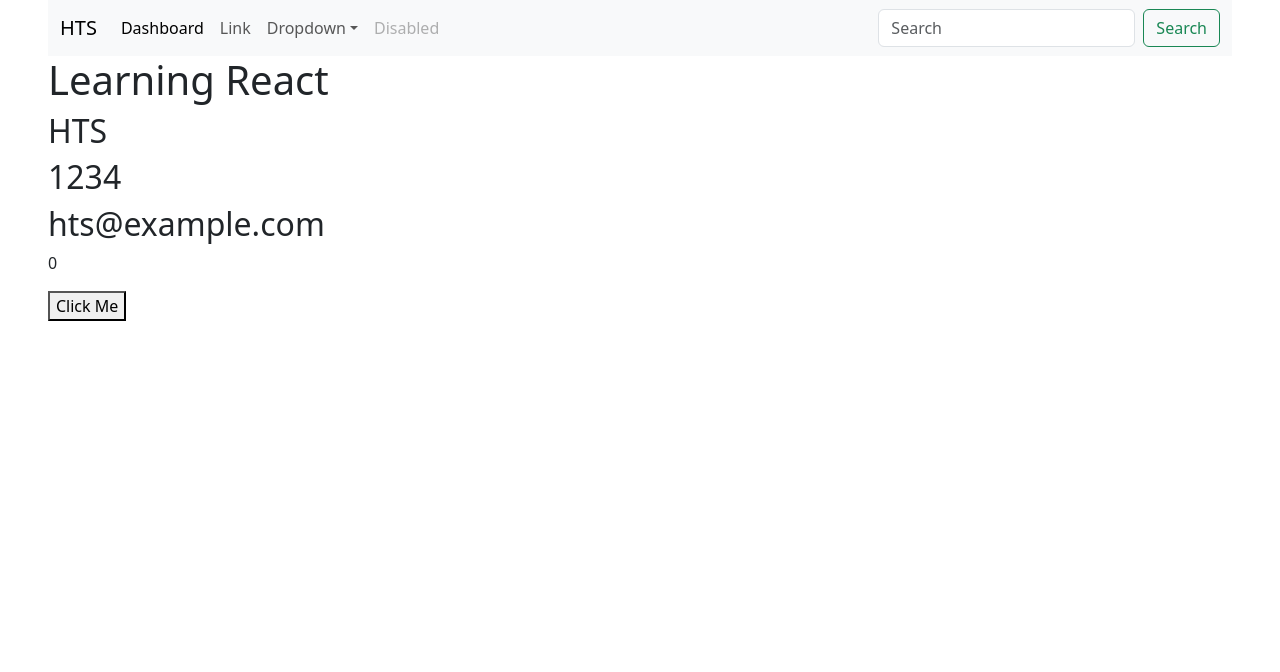
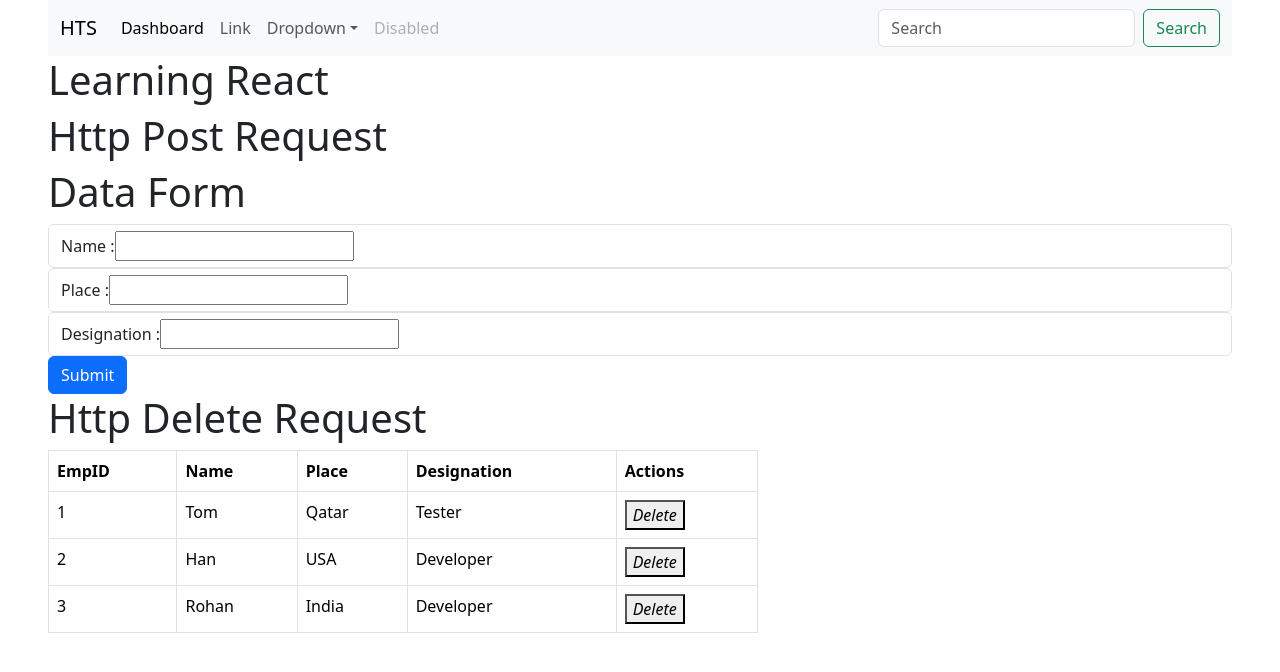
Before and after one commit to hts-hanzala/React-Files, a React (Create React App) app in the folder app1/: page / in a window 1280 px wide. Shown: the top 672 px of the page. Built offline with nearby package versions, Linux system fonts and the light colour scheme; data requests are answered from the project's data file.

Commit message:
HTTP_POST&DELETE_Requests

```diff
--- /dev/null
+++ b/app1/db.json
@@ -0,0 +1,22 @@
+{
+  "data": [
+    {
+      "personN": "Tom",
+      "place": "Qatar",
+      "designation": "Tester",
+      "id": 1
+    },
+    {
+      "personN": "Han",
+      "place": "USA",
+      "designation": "Developer",
+      "id": 2
+    },
+    {
+      "personN": "Rohan",
+      "place": "India",
+      "designation": "Developer",
+      "id": 3
+    }
+  ]
+}
--- a/app1/src/App.js
+++ b/app1/src/App.js
@@ -10,8 +10,8 @@ import UnmountingPhase from "./Components/LifeCycle Methods/UnmountingPhase";
 import ErrorBoundary, {
   MyComponent,
 } from "./Components/LifeCycle Methods/ErrorBoundary";
-import HttpRequest from "./Components/HttpRequest";
-import Form, { FormsClass } from "./Components/Forms";
+import HttpRequest from "./Components/AxiosRequests/HttpRequest";
+import Forms, { FormsClass } from "./Components/Forms";
 import UseState from "./Components/Hooks/UseState";
 import UseEffect from "./Components/Hooks/UseEffect";
 import UseMemo from "./Components/Hooks/UseMemo";
@@ -21,6 +21,8 @@ import UseRef from "./Components/Hooks/UseRef";
 import ContextParent from "./Components/Hooks/Context API/ContextParent";
 import UseContextP from "./Components/Hooks/Context API/UseContext/UseContextP";
 import CustomHooks from "./Components/Hooks/CustomHooks";
+import HttpPost from "./Components/AxiosRequests/HttpPost";
+import HttpDelete from "./Components/AxiosRequests/HttpDelete";
 
 function App() {
   let link = "/logo192.png";
@@ -49,8 +51,10 @@ function App() {
       <UseReducer />
       <UseRef /> */}
       {/* <ContextParent /> */}
-      <UseContextP/>
-      <CustomHooks/>
+      {/* <UseContextP/>
+      <CustomHooks/> */}
+      <HttpPost />
+      <HttpDelete />
     </div>
   );
 }
--- /dev/null
+++ b/app1/src/Components/AxiosRequests/HttpDelete.js
@@ -0,0 +1,66 @@
+import React, { useState, useEffect } from "react";
+import axios from "axios";
+
+export default function HttpDelete() {
+  const [employee, setEmployee] = useState([]);
+  useEffect(() => {
+    axios
+      .get("http://localhost:4000/data")
+      .then((res) => {
+        setEmployee(res.data);
+      })
+      .catch((err) => {
+        console.log(err);
+      });
+  }, []);
+  const deleteData = (id) => {
+    axios
+      .delete(`http://localhost:4000/data/${id}`)
+      .then((res) => {
+        const deletedData = res.data;
+        setEmployee((prevEmployee) =>
+          prevEmployee.filter((employee)=>employee.id !== deletedData.id)
+        );
+        alert(`Employee with ID ${id} has been deleted successfully.`);
+      })
+      .catch((err) => {
+        console.log(err);
+        alert("Error Occurred");
+      });
+  };
+  return (
+    <div>
+      <h1>Http Delete Request</h1>
+      {employee.length > 0 ? (
+        <table style={{ width: "60%" }} className="table table-bordered">
+          <thead>
+            <tr>
+              <th>EmpID</th>
+              <th>Name</th>
+              <th>Place</th>
+              <th>Designation</th>
+              <th>Actions</th>
+            </tr>
+          </thead>
+          <tbody>
+            {employee.map((employee) => (
+              <tr key={employee.id}>
+                <td>{employee.id}</td>
+                <td>{employee.personN}</td>
+                <td>{employee.place}</td>
+                <td>{employee.designation}</td>
+                <td>
+                  <button onClick={() => deleteData(employee.id)}>
+                    <i className="fa fa-trash">Delete</i>
+                  </button>
+                </td>
+              </tr>
+            ))}
+          </tbody>
+        </table>
+      ) : (
+        <div>NO Record Found.</div>
+      )}
+    </div>
+  );
+}
--- /dev/null
+++ b/app1/src/Components/AxiosRequests/HttpPost.js
@@ -0,0 +1,67 @@
+import React, { useState } from "react";
+import axios from "axios";
+
+export default function HttpPost() {
+  const [state, setState] = useState({
+    personN: "",
+    place: "",
+    designation: "",
+  });
+  const handleChange = (e) => {
+    setState({ ...state, [e.target.name]: e.target.value });
+  };
+  const handleSubmit = (e) => {
+    e.preventDefault();
+    axios
+      .post("http://localhost:4000/data", state)
+      .then((res) => {
+        setState("");
+        console.log(res.data);
+      })
+      .catch((err) => {
+        console.log("Can't Post", err);
+      });
+  };
+  return (
+    <div>
+      <h1>Http Post Request</h1>
+      <form action="" className="form-group" onSubmit={handleSubmit}>
+        <h1>Data Form</h1>
+        <div className="form-control">
+          <label>
+            Name :
+            <input
+              type="text"
+              name="personN"
+              value={state.personN}
+              onChange={handleChange}
+            />
+          </label>
+        </div>
+        <div className="form-control">
+          <label>
+            Place :
+            <input
+              type="text"
+              name="place"
+              value={state.place}
+              onChange={handleChange}
+            />
+          </label>
+        </div>
+        <div className="form-control">
+          <label>
+            Designation :
+            <input
+              type="text"
+              name="designation"
+              value={state.designation}
+              onChange={handleChange}
+            />
+          </label>
+        </div>
+        <button className="btn btn-primary">Submit</button>
+      </form>
+    </div>
+  );
+}
--- a/app1/src/Components/HttpRequest.js
+++ b/app1/src/Components/AxiosRequests/HttpRequest.js
@@ -3,7 +3,7 @@ import axios from "axios";
 
 export default function HttpRequest() {
   const url =
-    "https://cdn.jsdelivr.net/npm/bootstrap@5.3.2/dist/css/bootstrap.min.css";
+    "http://localhost:4000/data";
   axios
     .get(url)
     .then((result) => console.log(result.data))
```
Also changed, not shown: 2 other files (tests, documents, lock files or other folders).
